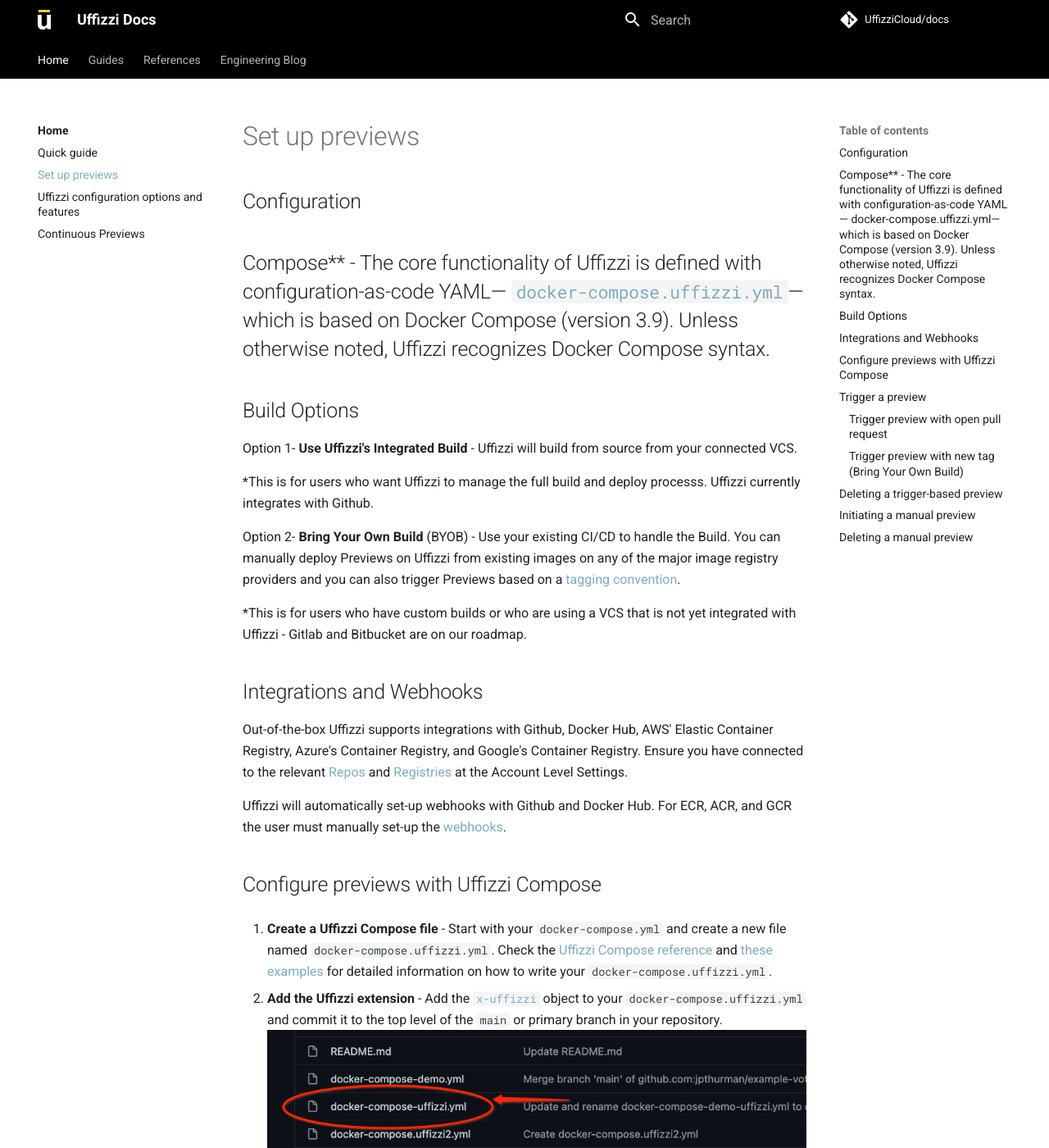
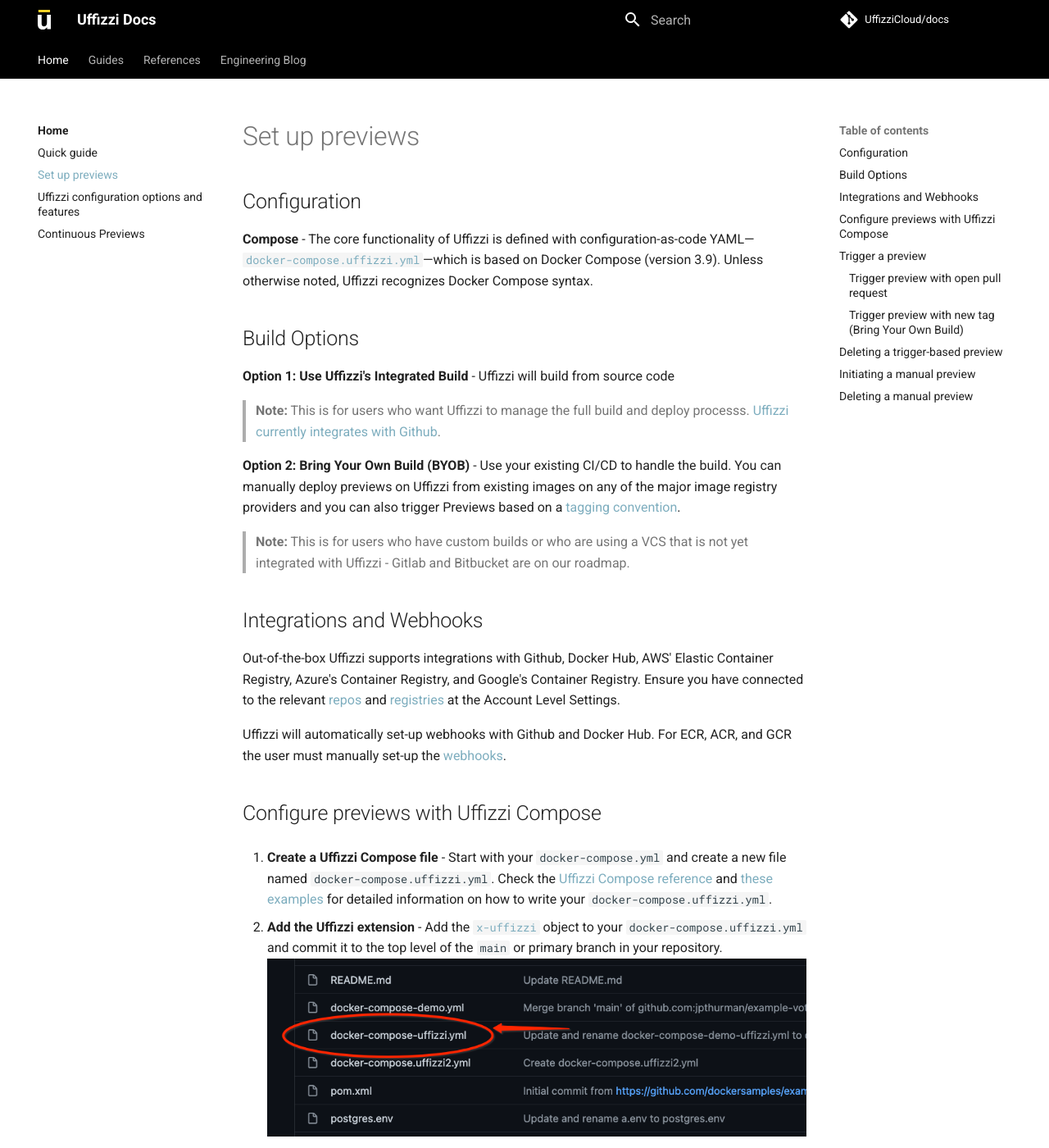
Before and after one commit to UffizziCloud/docs, an MkDocs documentation site: the page built from docs/set-up-previews.md, in a window 1280 px wide and 1400 px high. Shown: the whole window at 82% size. Built offline with MkDocs 1.6.1 and Material for MkDocs 9.7.7, drawn with Linux system fonts in a browser that asks for light colours; comment, search, counter and statistics services are not loaded.

Commit message:
formatting updates to set up previews

```diff
--- a/docs/set-up-previews.md
+++ b/docs/set-up-previews.md
@@ -1,20 +1,20 @@
 ## Configuration
 
-## Compose**  - The core functionality of Uffizzi is defined with configuration-as-code YAML— [`docker-compose.uffizzi.yml`](references/compose-spec.md)—which is based on Docker Compose (version 3.9).  Unless otherwise noted, Uffizzi recognizes Docker Compose syntax.
+**Compose**  - The core functionality of Uffizzi is defined with configuration-as-code YAML— [`docker-compose.uffizzi.yml`](references/compose-spec.md)—which is based on Docker Compose (version 3.9).  Unless otherwise noted, Uffizzi recognizes Docker Compose syntax.
 
 ## Build Options
 
-Option 1- **Use Uffizzi's Integrated Build** - Uffizzi will build from source from your connected VCS.
+**Option 1: Use Uffizzi's Integrated Build** - Uffizzi will build from source code
 
-   *This is for users who want Uffizzi to manage the full build and deploy processs.  Uffizzi currently integrates with Github.
+> **Note:** This is for users who want Uffizzi to manage the full build and deploy processs. [Uffizzi currently integrates with Github](guides/git-integrations.md).
 
-Option 2- **Bring Your Own Build** (BYOB) - Use your existing CI/CD to handle the Build. You can manually deploy Previews on Uffizzi from existing images on any of the major image registry providers and you can also trigger Previews based on a [tagging convention](engineeringblog/ci-cd-registry.md).
+**Option 2: Bring Your Own Build (BYOB)** - Use your existing CI/CD to handle the build. You can manually deploy previews on Uffizzi from existing images on any of the major image registry providers and you can also trigger Previews based on a [tagging convention](engineeringblog/ci-cd-registry.md).
 
-   *This is for users who have custom builds or who are using a VCS that is not yet integrated with Uffizzi - Gitlab and Bitbucket are on our roadmap.
+> **Note:** This is for users who have custom builds or who are using a VCS that is not yet integrated with Uffizzi - Gitlab and Bitbucket are on our roadmap.
 
-##Integrations and Webhooks
+## Integrations and Webhooks
 
-Out-of-the-box Uffizzi supports integrations with Github, Docker Hub, AWS' Elastic Container Registry, Azure's Container Registry, and Google's Container Registry.  Ensure you have connected to the relevant [Repos](guides/git-integrations.md) and [Registries](guides/container-registry-integrations.md) at the Account Level Settings.
+Out-of-the-box Uffizzi supports integrations with Github, Docker Hub, AWS' Elastic Container Registry, Azure's Container Registry, and Google's Container Registry.  Ensure you have connected to the relevant [repos](guides/git-integrations.md) and [registries](guides/container-registry-integrations.md) at the Account Level Settings.
 
 Uffizzi will automatically set-up webhooks with Github and Docker Hub.  For ECR, ACR, and GCR the user must manually set-up the [webhooks](guides/container-registry-integrations.md).
 
```
